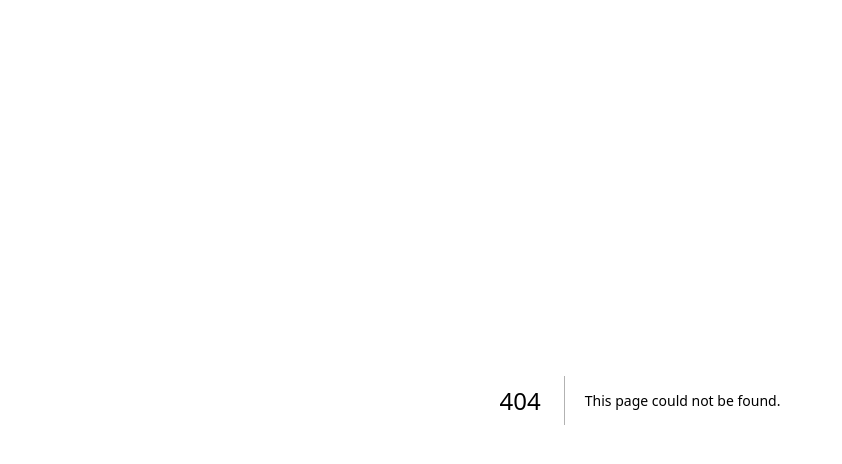
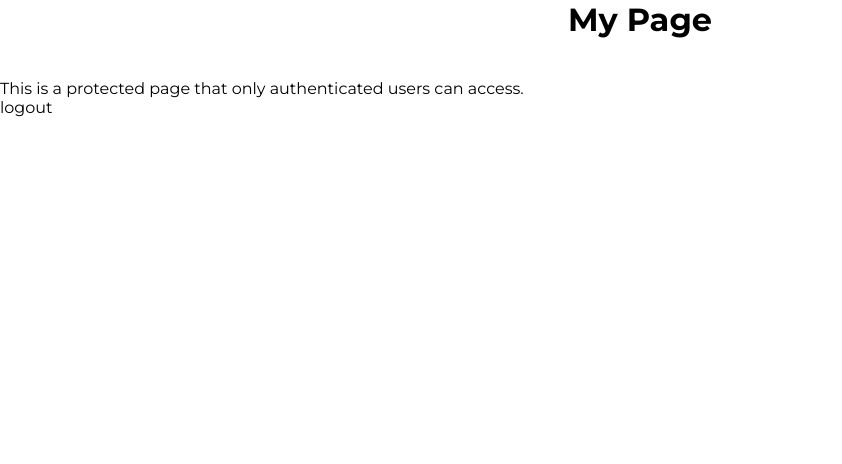
Before and after one commit to dekopon21020014/gesture-presenter, a Next.js app in the folder front/: page /mypage in a window 1280 px wide. Before the commit this address had no page. Shown: the top 464 px of the page, without its empty margins (0-842 px from the left). Built offline with nearby package versions, Linux system fonts and the light colour scheme.

Commit message:
mypageの作成

```diff
--- /dev/null
+++ b/front/src/app/mypage/page.tsx
@@ -0,0 +1,39 @@
+"use client"
+
+import React from 'react';
+
+const MyPage = () => {
+    const handleLogout = async (event: React.MouseEvent<HTMLAnchorElement, MouseEvent>) => {
+        event.preventDefault(); // デフォルトのリンク動作を防ぐ
+        try {
+            const response = await fetch('http://localhost:8080/logout', {
+                method: 'GET',
+                credentials: 'include', // cookieを送信するために必要
+                headers: {
+                    'Content-Type': 'application/json',
+                }
+            });
+            if (response.ok) {
+                // ログアウト成功
+                window.location.href = '/login'; // ログインページにリダイレクト
+                console.error('Logout successfully');
+            } else {
+                // ログアウト失敗
+                console.error('Logout failed');
+            }
+        } catch (error) {
+            console.error('Error during logout:', error);
+        }
+
+    }
+
+    return (
+        <div>
+            <h1>My Page</h1>
+            <p>This is a protected page that only authenticated users can access.</p>
+            <a href="/logout" onClick={handleLogout}>logout</a>
+        </div>
+    );
+};
+
+export default MyPage;
```
